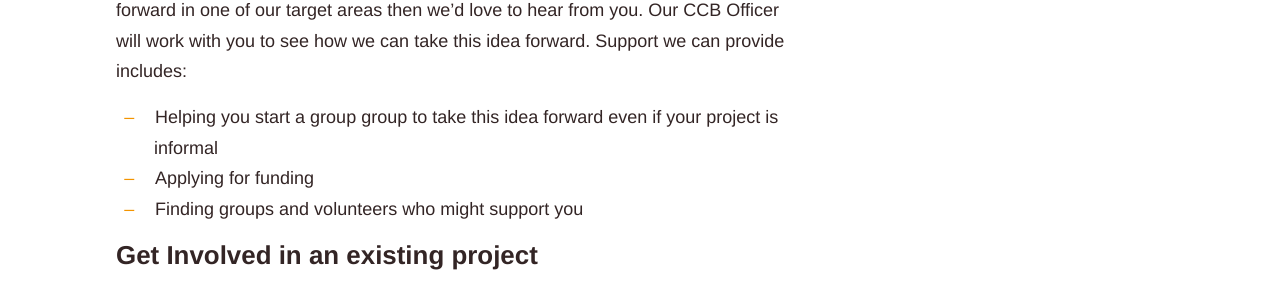
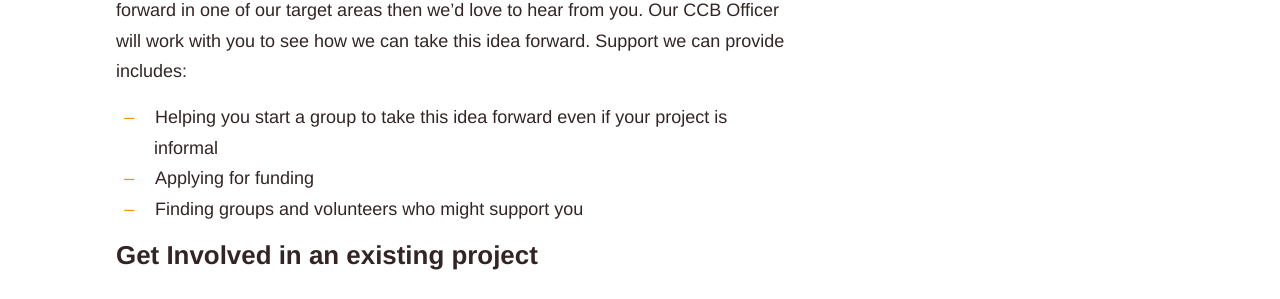
Before and after one commit to richardatval/www.communitycapacity.co.uk, a Jekyll site: the page built from get-involved.md, in a window 1280 px wide. Shown: the part 823-1122 px from the top of the page. Built offline with Jekyll 4.4.1, drawn with Linux system fonts in a browser that asks for light colours; nearby versions of some CDN libraries.

Commit message:
Fix group typo

```diff
--- a/get-involved.md
+++ b/get-involved.md
@@ -3,7 +3,9 @@ title: Get Involved
 published: true
 layout: get-involved
 permalink: /get-involved/
-summary: There are lots of ways to get involved in the CCB project. Whatever your idea, we would love to hear from you - so don't be shy!
+summary: >-
+  There are lots of ways to get involved in the CCB project. Whatever your idea,
+  we would love to hear from you - so don't be shy!
 ---
 
 ![Friendship group](/img/friendship.jpg)
@@ -11,7 +13,7 @@ summary: There are lots of ways to get involved in the CCB project. Whatever you
 ###  Kickstart your own project
 If you have an idea for a new community project or activity you would like to take forward in one of our target areas then we’d love to hear from you. Our CCB Officer will work with you to see how we can take this idea forward. Support we can provide includes:
 
-- Helping you start a group group to take this idea forward even if your project is informal
+- Helping you start a group to take this idea forward even if your project is informal
 - Applying for funding
 - Finding groups and volunteers who might support you
 
```
